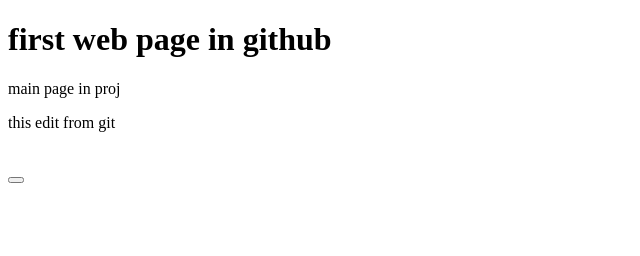
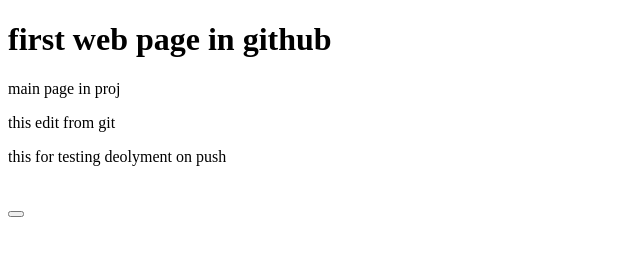
Before and after one commit to mohd22-hub/first-projdev, a plain HTML site: page index.html in a window 1280 px wide. Shown: the whole page, without its empty margins (0-640 px from the left). Drawn offline with Linux system fonts and the light colour scheme.

Commit message:
test deployment

```diff
--- a/index.html
+++ b/index.html
@@ -8,6 +8,7 @@
 <h1>first web page in github </h1>
 <p>main page in proj </p>
 <P> this edit from git</P>
+<p/> this for testing deolyment on push</p>
   <br>
   <button onclick="alert('welcom to my Website')"Click ME</button>
 </BODY>
```
